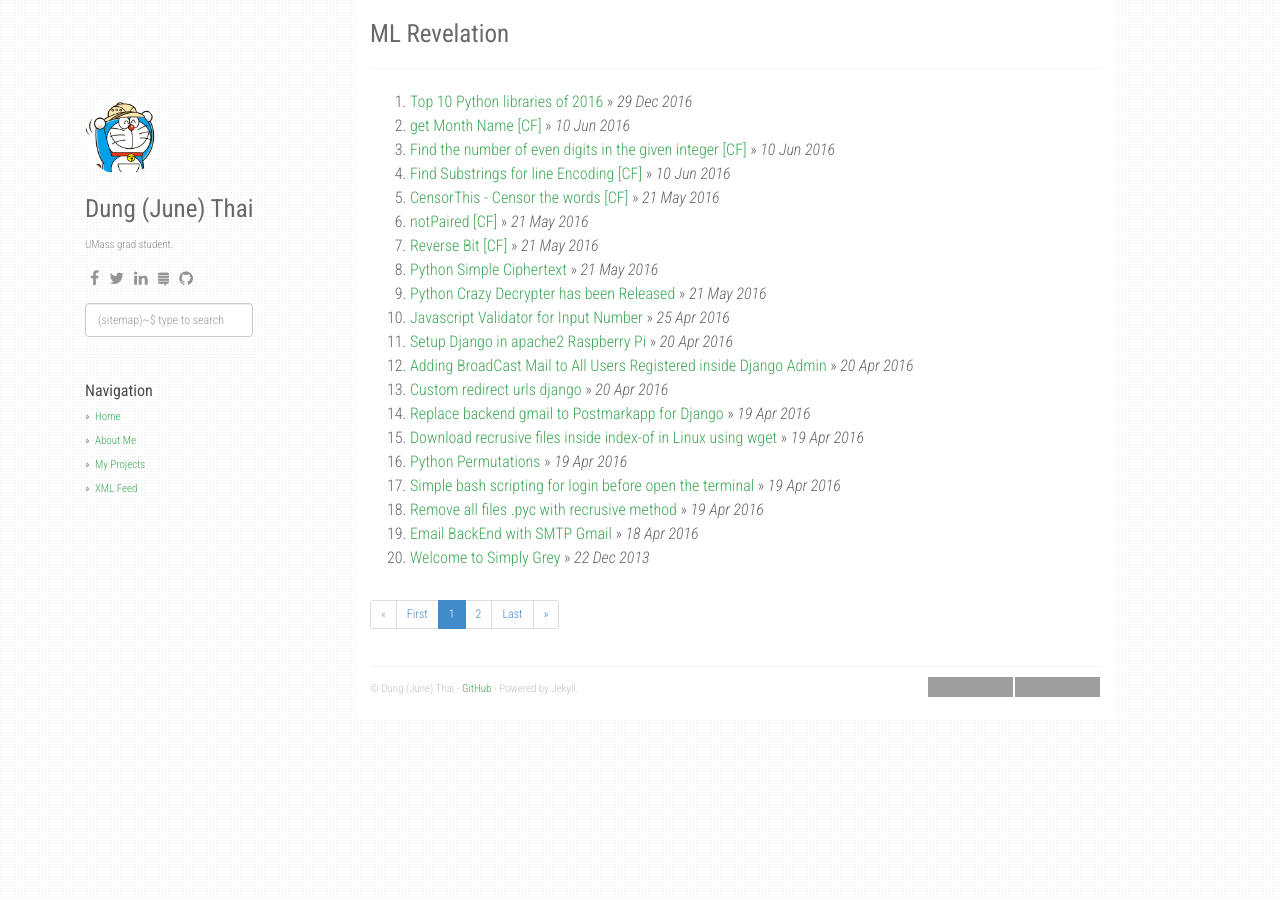
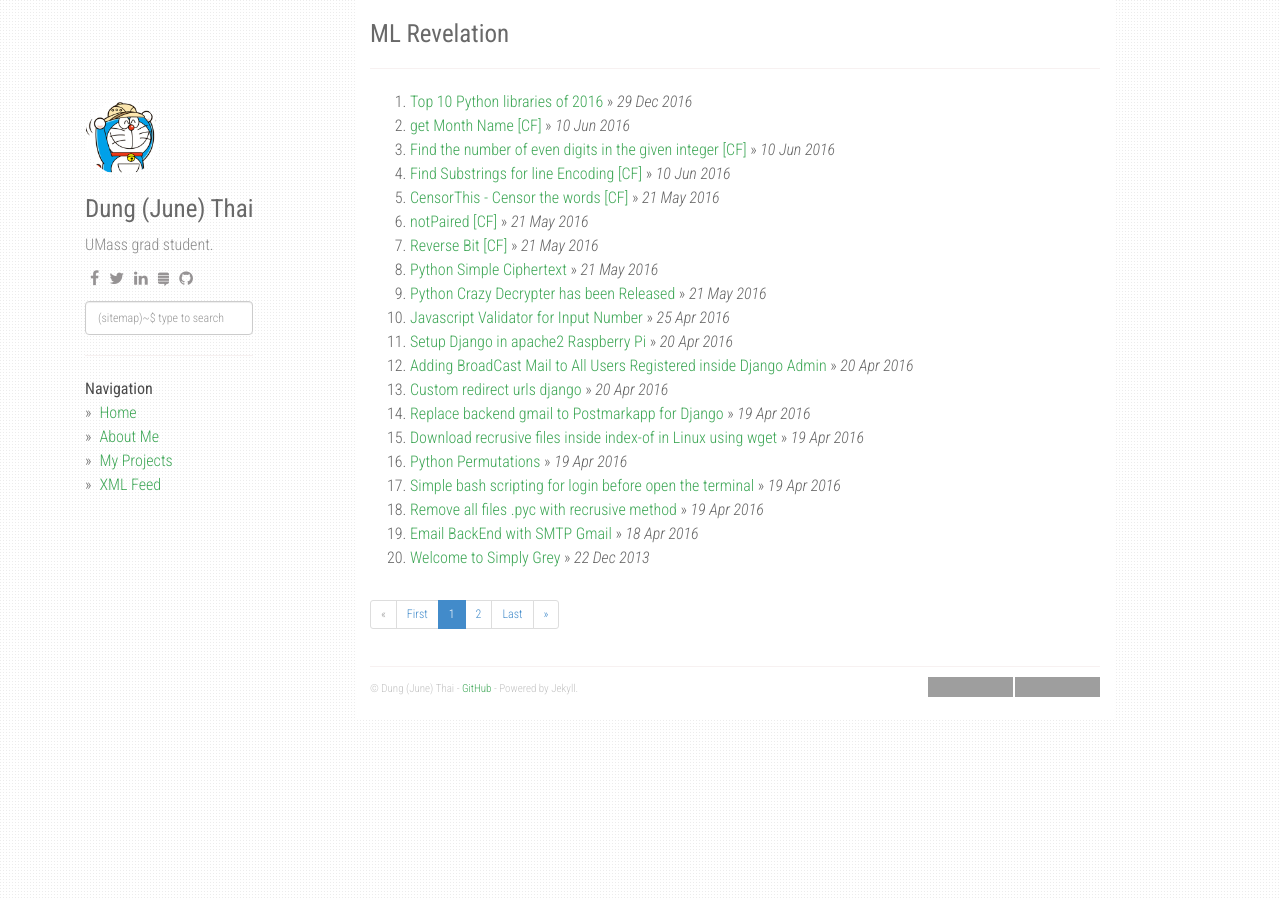
Before and after one commit to dungtn/dungtn.github.io, a Jekyll site: the page built from index.html, in a window 1280 px wide. Built offline with Jekyll 4.4.1, drawn with Linux system fonts in a browser that asks for light colours; nearby versions of some CDN libraries; the list of posts is cut into pages by our own code; grey boxes are pictures that could not be loaded.

Commit message:
change sidebar fontsize

```diff
--- a/static/css/main.css
+++ b/static/css/main.css
@@ -84,7 +84,7 @@ footer {
 /* Left column */
 div.col-sm-3 {
   margin-top: 100px;
-  font-size: 11px;
+  font-size: 16px;
   color: #666;
 }
 div.col-sm-3 strong {
```
